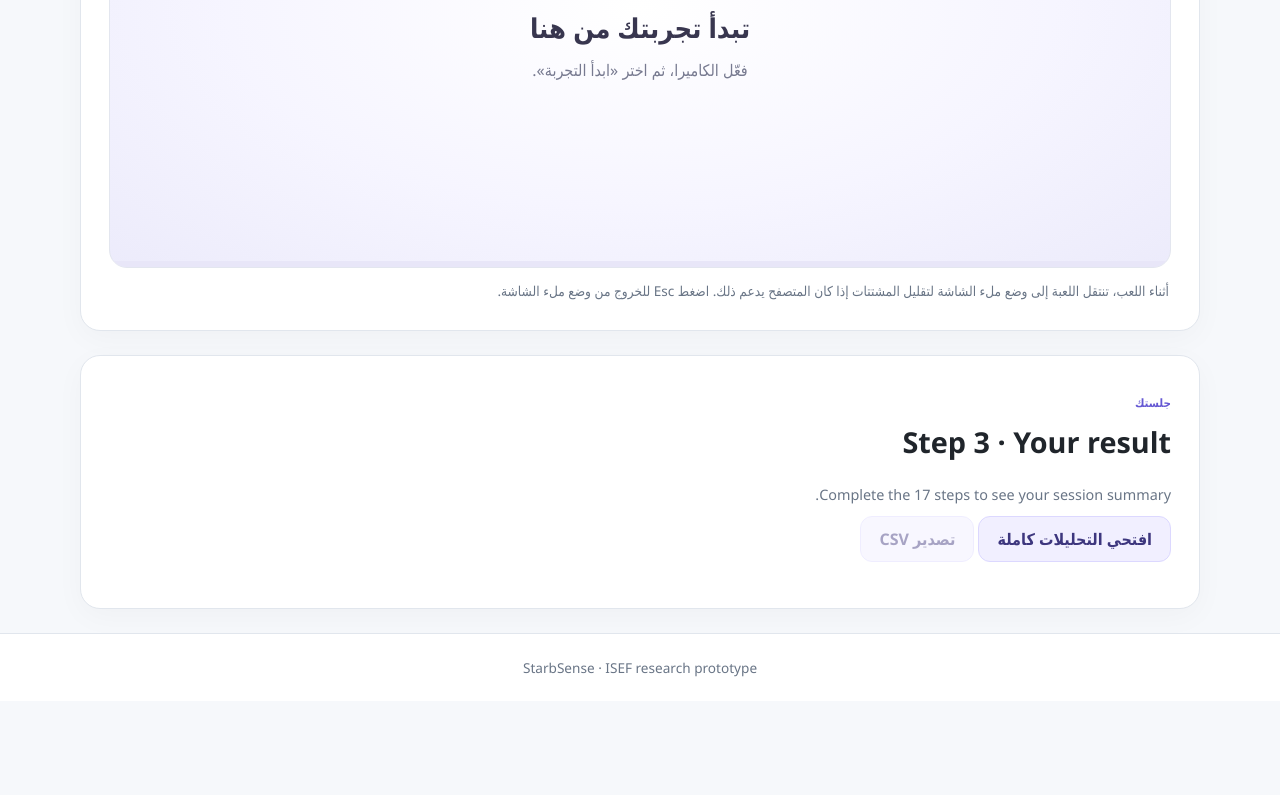
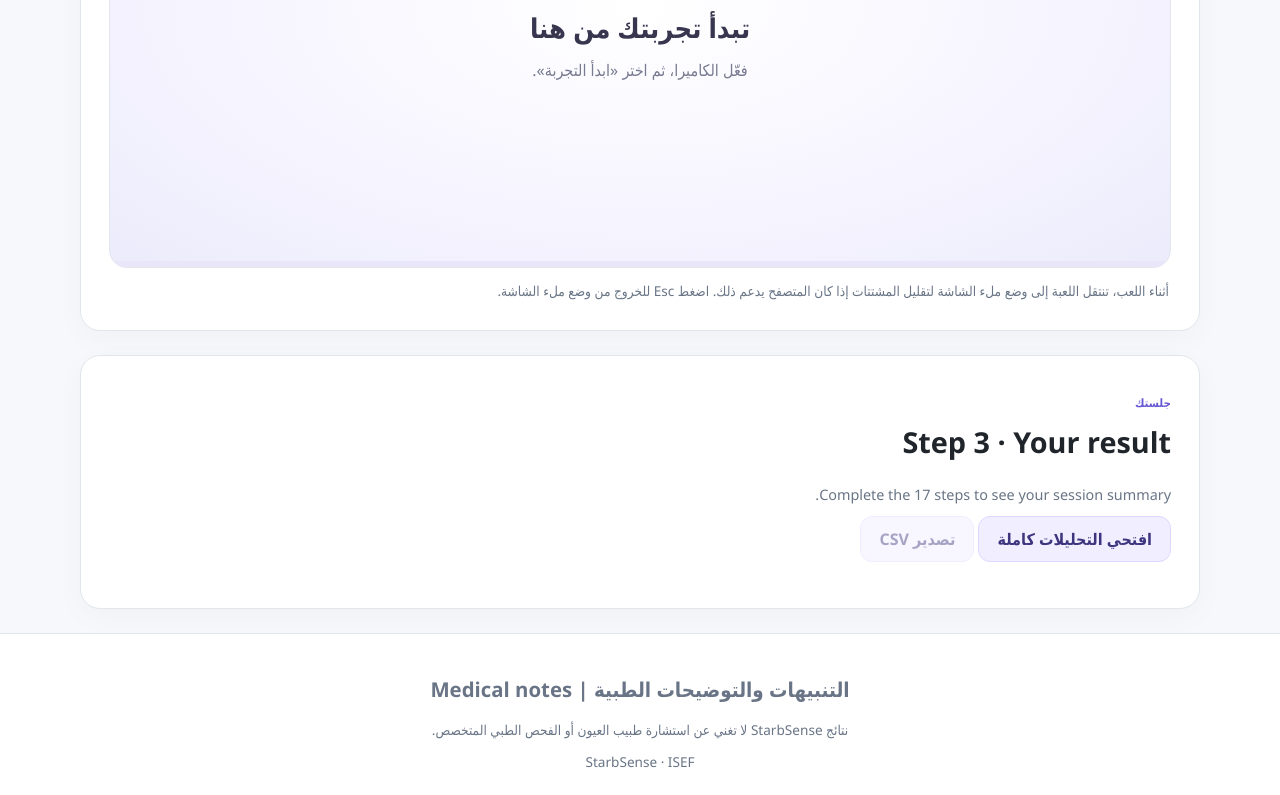
Before and after one commit to NourseenElsayed/StarbSense, a website built with Vite: page index.html in a window 1280 px wide. Shown: the part 1625-2420 px from the top of the page. Before the commit the page ends 2326 px from the top, so only its background shows below. Built offline with nearby package versions, Linux system fonts and the light colour scheme.

Commit message:
Add consolidated medical notes footer

```diff
--- a/index.html
+++ b/index.html
@@ -285,7 +285,12 @@
     </main>
 
     <footer class="site-footer">
-      StarbSense · ISEF research prototype
+      <section id="medical-notes" class="medical-notes" aria-labelledby="medical-notes-title">
+        <h2 id="medical-notes-title">التنبيهات والتوضيحات الطبية | Medical notes</h2>
+        <div id="medical-notes-content" class="medical-notes-content"></div>
+        <p class="medical-footer-reminder">نتائج StarbSense لا تغني عن استشارة طبيب العيون أو الفحص الطبي المتخصص.</p>
+      </section>
+      <div class="site-footer-brand">StarbSense · ISEF</div>
     </footer>
   </body>
 </html>
```
